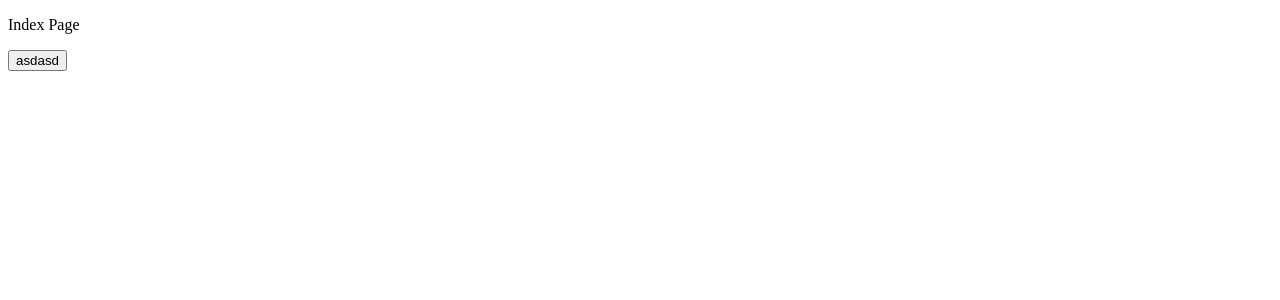
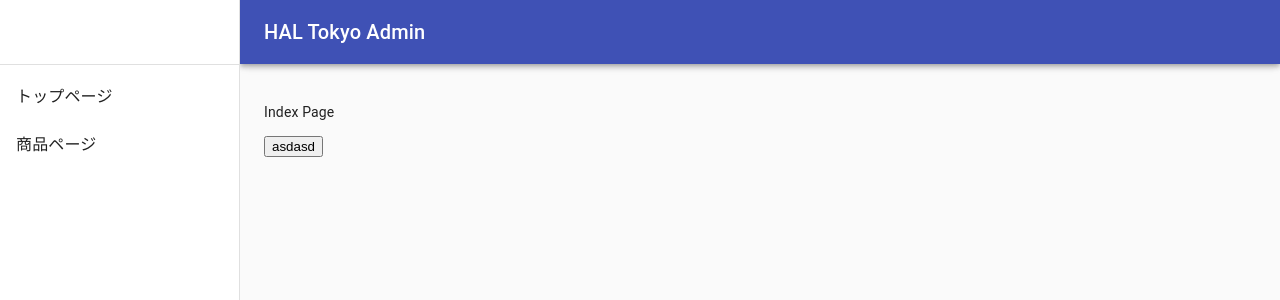
Before and after one commit to kurauchi0611/neko-jarashi, a Next.js app: page /admin/1 in a window 1280 px wide. Shown: the top 300 px of the page. Built offline with nearby package versions, Linux system fonts and the light colour scheme.

Commit message:
[UPDATE]admin/index

```diff
--- a/src/components/Admin/App.jsx
+++ b/src/components/Admin/App.jsx
@@ -6,17 +6,17 @@ import Divider from "@material-ui/core/Divider";
 import Drawer from "@material-ui/core/Drawer";
 import Hidden from "@material-ui/core/Hidden";
 import IconButton from "@material-ui/core/IconButton";
-import InboxIcon from "@material-ui/icons/MoveToInbox";
 import List from "@material-ui/core/List";
 import ListItem from "@material-ui/core/ListItem";
-import ListItemIcon from "@material-ui/core/ListItemIcon";
 import ListItemText from "@material-ui/core/ListItemText";
-import MailIcon from "@material-ui/icons/Mail";
 import MenuIcon from "@material-ui/icons/Menu";
 import Toolbar from "@material-ui/core/Toolbar";
 import Typography from "@material-ui/core/Typography";
 import { makeStyles, useTheme } from "@material-ui/core/styles";
+import { useRouter } from "next/router";
+import Link from "next/link";
 
+function App({ children }, props) {
   const drawerWidth = 240;
 
   const useStyles = makeStyles((theme) => ({
@@ -41,7 +41,6 @@ const useStyles = makeStyles((theme) => ({
         display: "none",
       },
     },
-  // necessary for content to be below app bar
     toolbar: theme.mixins.toolbar,
     drawerPaper: {
       width: drawerWidth,
@@ -52,11 +51,13 @@ const useStyles = makeStyles((theme) => ({
     },
   }));
 
-function App({ children }, props) {
   const { window } = props;
   const classes = useStyles();
   const theme = useTheme();
   const [mobileOpen, setMobileOpen] = React.useState(false);
+
+  const router = useRouter();
+  const userId = router.query.userId;
 
   const handleDrawerToggle = () => {
     setMobileOpen(!mobileOpen);
@@ -67,25 +68,22 @@ function App({ children }, props) {
       <div className={classes.toolbar} />
       <Divider />
       <List>
-        {["Inbox", "Starred", "Send email", "Drafts"].map((text, index) => (
-          <ListItem button key={text}>
-            <ListItemIcon>
-              {index % 2 === 0 ? <InboxIcon /> : <MailIcon />}
-            </ListItemIcon>
-            <ListItemText primary={text} />
+        <Link href={`/admin/${userId}/`}>
+          <ListItem button>
+            {/* <ListItemIcon>
+              <HomeIcon />
+            </ListItemIcon> */}
+            <ListItemText primary="トップページ" />
           </ListItem>
-        ))}
-      </List>
-      <Divider />
-      <List>
-        {["All mail", "Trash", "Spam"].map((text, index) => (
-          <ListItem button key={text}>
-            <ListItemIcon>
-              {index % 2 === 0 ? <InboxIcon /> : <MailIcon />}
-            </ListItemIcon>
-            <ListItemText primary={text} />
+        </Link>
+        <Link href={`/admin/${userId}/test`}>
+          <ListItem button>
+            {/* <ListItemIcon>
+              <ShoppingCartIcon />
+            </ListItemIcon> */}
+            <ListItemText primary="商品ページ" />
           </ListItem>
-        ))}
+        </Link>
       </List>
     </div>
   );
--- a/src/pages/admin/[userId]/index.jsx
+++ b/src/pages/admin/[userId]/index.jsx
@@ -1,14 +1,12 @@
 import React from "react";
 import { useRouter } from "next/router";
+import App from "../../../components/Admin/App";
 
 export default function Home() {
-  const router = useRouter();
-  console.log(router.query.userId);
-
   return (
-    <>
+    <App>
       <p>Index Page</p>
       <button>asdasd</button>
-    </>
+    </App>
   );
 }
```
Lines whose indentation alone changed are shown as unchanged.
